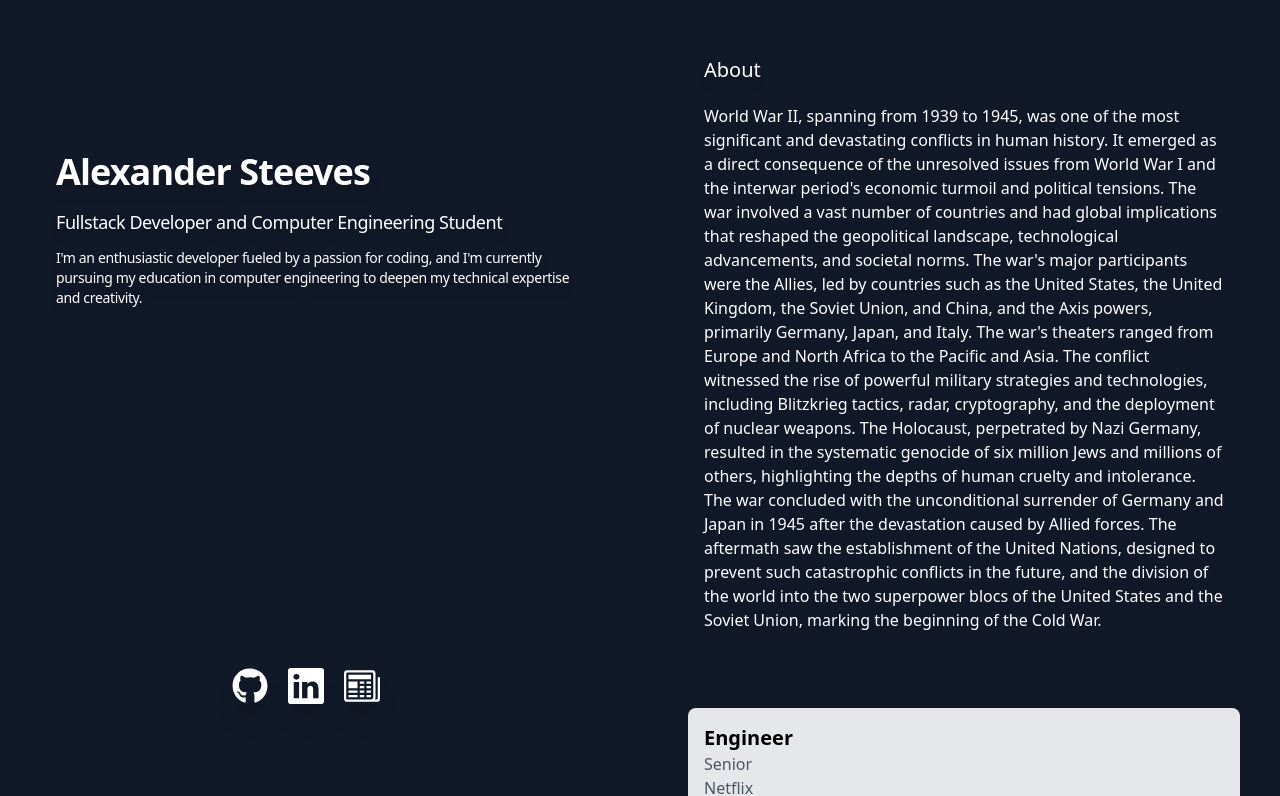
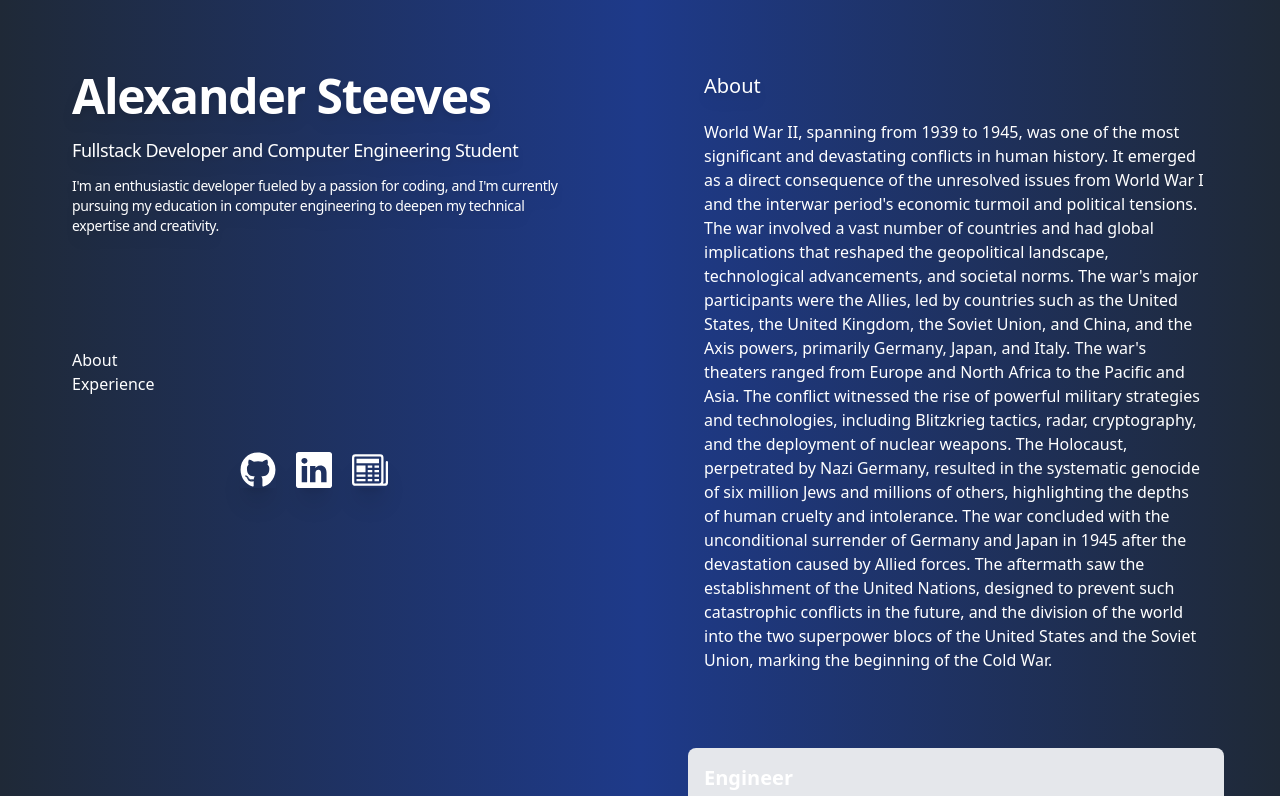
Before and after one commit to AlexSteeves/Portfolio_v1.0.3, a React (Create React App) app: page / in a window 1280 px wide. Shown: the top 796 px of the page. Built offline with nearby package versions, Linux system fonts and the light colour scheme.

Commit message:
First Com

```diff
--- a/src/App.js
+++ b/src/App.js
@@ -1,17 +1,17 @@
+import React from "react";
 import Header from "./Components/Header";
 import About from "./Components/About";
 import Experience from "./Components/Experience";
-import "./App.css";
 
 function App() {
   return (
-    <div className = "bg-gray-900 mx-auto ">
-      <section className="lg:flex min-h-[100vh] md:justify-between md:gap-4">
+    <div className="bg-gradient-to-r from-gray-800 via-blue-900 to-gray-800 p-4 text-white bg-fixed">
+      <section className="lg:flex min-h-screen md:justify-between md:gap-4">
         <Header />
-        <main className = "lg:w-1/2" >
-          <div >
+        <main className="lg:w-1/2">
+          <div>
             <About />
-            <Experience />
+            <Experience id="Experience"/>
           </div>
         </main>
       </section>
--- a/src/Components/Header.js
+++ b/src/Components/Header.js
@@ -1,9 +1,11 @@
 import HeaderText from "./HeaderText";
 import NavLinks from "./NavLinks";
+import PageLinks from "./PageLinks";
 export default function Header() {
   return (
-    <header className="lg:sticky lg:top-0 lg:flex lg:max-h-screen lg:w-1/2 lg:flex-col lg:justify-between lg:py-24">
+    <header className="lg:sticky lg:top-0 lg:flex lg:max-h-screen lg:w-1/2 lg:flex-col">
       <HeaderText />
+      <PageLinks />
       <NavLinks />
     </header>
   );
--- a/src/Components/HeaderText.js
+++ b/src/Components/HeaderText.js
@@ -5,7 +5,7 @@ import React from 'react';
 export default function HeaderText(){
     return(
         <div class="p-14 font-sans">
-          <h1 class="font-bold text-4xl text-white drop-shadow-lg tracking-tight">
+          <h1 class="font-bold text-3xl lg:text-5xl text-white drop-shadow-lg tracking-tight">
             Alexander Steeves
           </h1>
           <h2 class="mt-4 text-lg font-medium text-white drop-shadow-lg tracking-tight">
--- /dev/null
+++ b/src/Components/PageLinks.js
@@ -0,0 +1,15 @@
+export default function PageLinks() {
+  return (
+    <section className="p-14">
+      <ul>
+        <li>
+          <a href="#About">About</a>
+        </li>
+
+        <li>
+          <a href = "#Experience">Experience</a>
+        </li>
+      </ul>
+    </section>
+  );
+}
```
